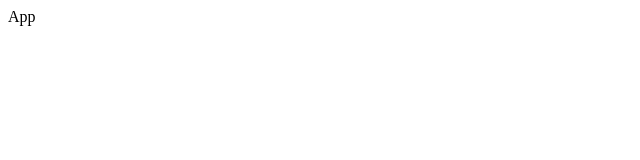
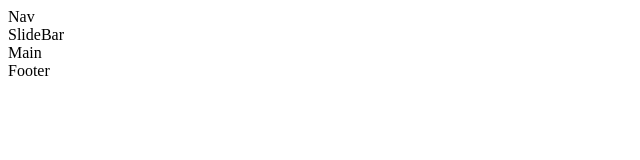
Before and after one commit to koheinthurako/React20-9-2023, a React (Create React App) app in the folder react-jsx/: page / in a window 1280 px wide. Shown: the top 160 px of the page, without its empty margins (0-640 px from the left). Built offline with nearby package versions, Linux system fonts and the light colour scheme.

Commit message:
add other components

```diff
--- a/react-jsx/src/App.jsx
+++ b/react-jsx/src/App.jsx
@@ -1,6 +1,18 @@
+import Footer from "./components/Footer";
+import Main from "./components/Main";
+import Nav from "./components/Nav";
+import SlideBar from "./components/SlideBar";
+
 const App = () => {
   return (
-    <div>App</div>
+    <div>
+      <Nav/>
+      <div>
+        <SlideBar/>
+        <Main/>
+      </div>
+      <Footer/>
+    </div>
   )
 }
 
--- /dev/null
+++ b/react-jsx/src/components/Footer.jsx
@@ -0,0 +1,7 @@
+const Footer = () => {
+  return (
+    <div>Footer</div>
+  )
+}
+
+export default Footer;
--- /dev/null
+++ b/react-jsx/src/components/Main.jsx
@@ -0,0 +1,7 @@
+const Main = () => {
+  return (
+    <div>Main</div>
+  )
+}
+
+export default Main;
--- a/react-jsx/src/components/Nav.jsx
+++ b/react-jsx/src/components/Nav.jsx
@@ -4,4 +4,4 @@ const Nav = () => {
   )
 }
 
-export default Nav
+export default Nav;
--- /dev/null
+++ b/react-jsx/src/components/SlideBar.jsx
@@ -0,0 +1,7 @@
+const SlideBar = () => {
+  return (
+    <div>SlideBar</div>
+  )
+}
+
+export default SlideBar;
```
